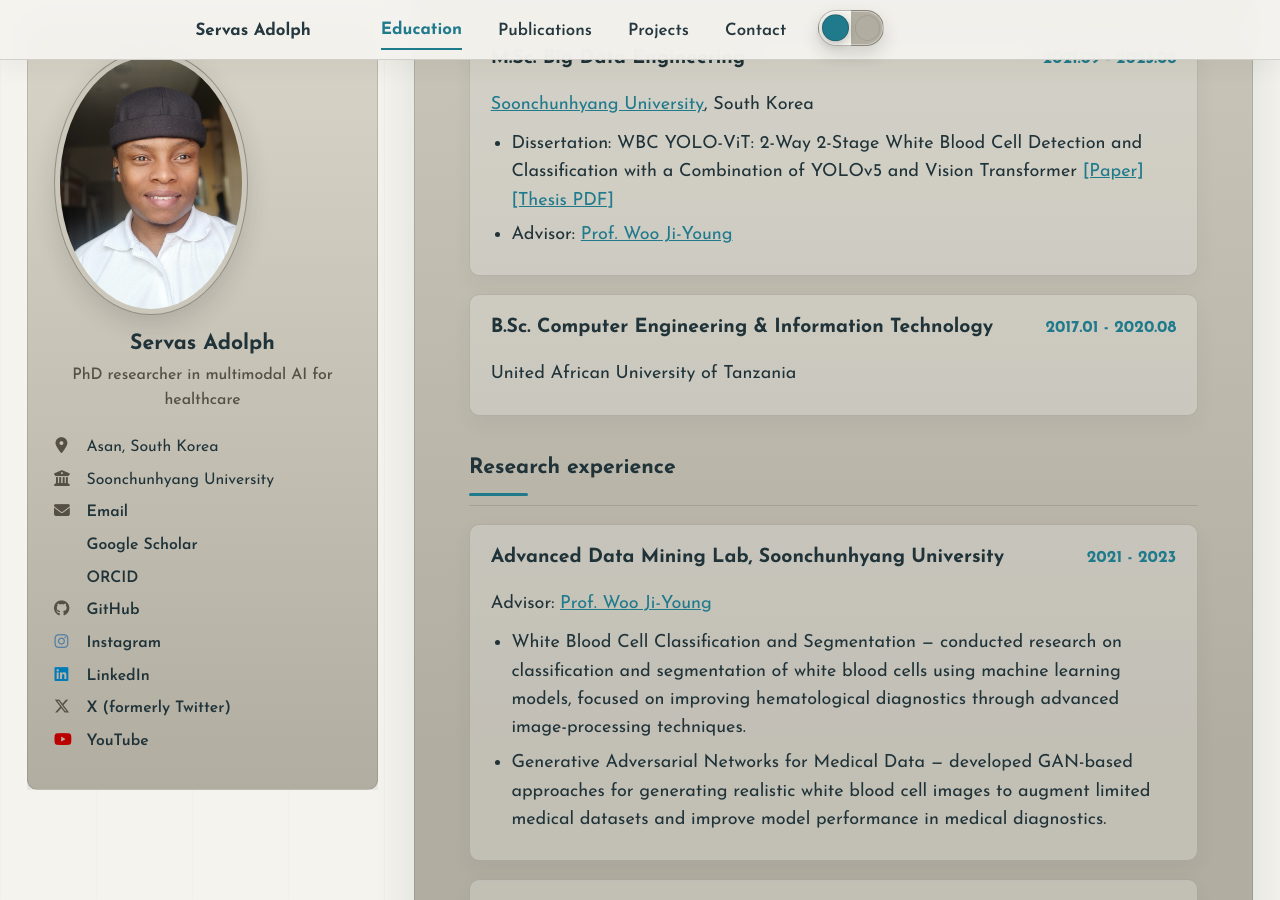
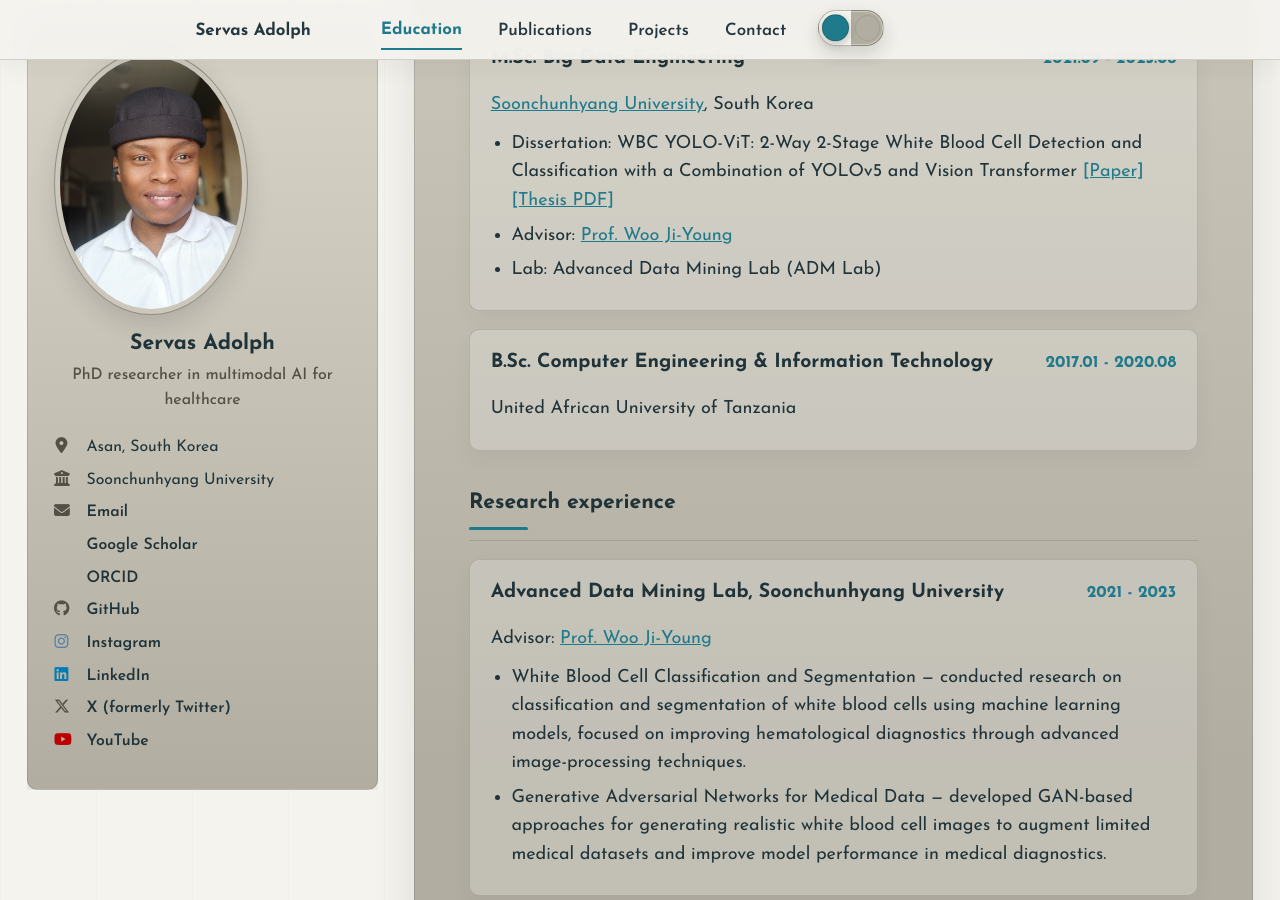
Before and after one commit to servasadolph/servasadolph.github.io, a Jekyll site: the page built from _pages/cv.md, in a window 1280 px wide and 900 px high, scrolled down 562 px. Built offline with Jekyll 4.4.1, drawn with Linux system fonts in a browser that asks for light colours; a style sheet for code colours, icons or effects is not loaded.

Commit message:
[codex] Add MSc lab detail

```diff
--- a/_pages/cv.md
+++ b/_pages/cv.md
@@ -35,6 +35,7 @@ redirect_from:
     <ul>
       <li>Dissertation: WBC YOLO-ViT: 2-Way 2-Stage White Blood Cell Detection and Classification with a Combination of YOLOv5 and Vision Transformer <a href="https://doi.org/10.1016/j.compbiomed.2024.107875">[Paper]</a> <a href="/files/Servas_Adolph_Tarimo_Thesis_2023.pdf">[Thesis PDF]</a></li>
       <li>Advisor: <a href="https://home.sch.ac.kr/profile/main.jsp?id=8bcb6229bdbd2ebb88f25058db0597e6c86482e6c745cf914a2d3e61be754acb2197c74bb2db433d">Prof. Woo Ji-Young</a></li>
+      <li>Lab: Advanced Data Mining Lab (ADM Lab)</li>
     </ul>
   </article>
 
```
